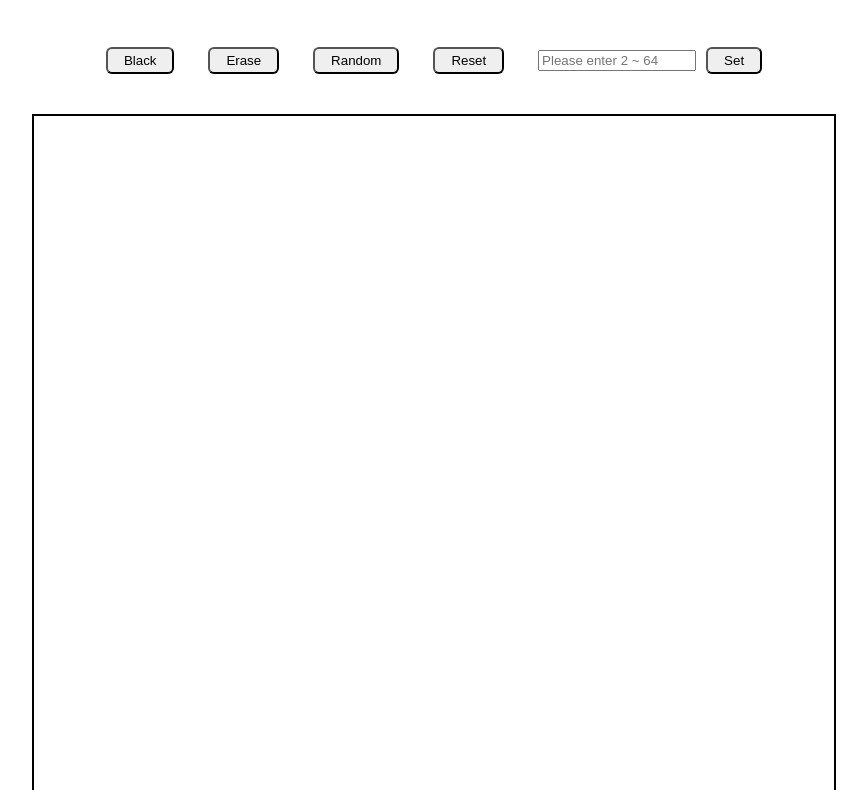
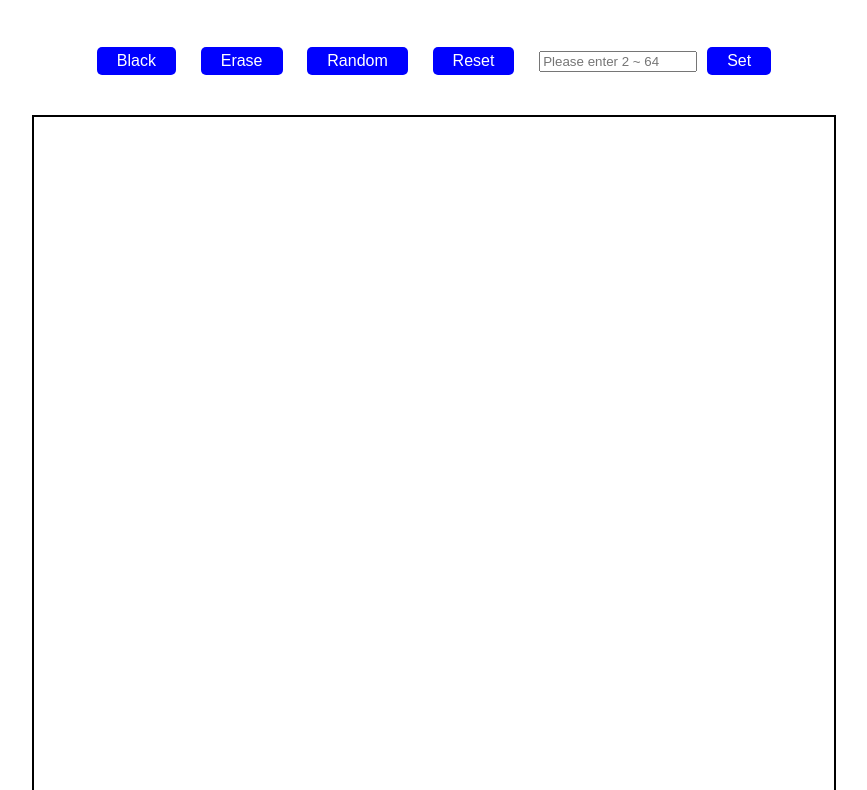
Before and after one commit to HaoZ124/ETCH-A-SKETCH, a plain HTML site: page index.html in a window 1280 px wide. Shown: the part 81-871 px from the top of the page, without its empty margins (206-1073 px from the left). Drawn offline with Linux system fonts and the light colour scheme.

Commit message:
Finished the project

```diff
--- a/app.js
+++ b/app.js
@@ -1,10 +1,11 @@
 const button1 = document.querySelector('.setNumber');
-var color = '';
+var color = 'black';
+
 //Ask user to enter number of boxes on each side
 
 
 //Add div to the container
-function createBox(size) {
+function createBox(size, color) {
     var container = document.querySelector('.container');
     var square = container.querySelectorAll('div');
     square.forEach((div) => div.remove());
@@ -12,7 +13,7 @@ function createBox(size) {
     container.style.gridTemplateRows = `repeat(${size}, 1fr)`;
     for (var i = 0; i < (size ** 2); i++) {
         var box = document.createElement('div');
-        box.addEventListener('mouseenter', drawing(color));
+        box.addEventListener('mouseenter', drawing);
         container.insertAdjacentElement('beforeend', box);
     };
 }
@@ -25,8 +26,22 @@ function sizing(x) {
     }
 }
 
-function drawing(color) {
-    this.style.backgroundColor = 'color';
+function drawing() {
+    if (color === 'random') {
+        this.style.backgroundColor = '#' + Math.floor(Math.random() * 16777215).toString(16);
+    }
+    this.style.backgroundColor = color;
+
 }
 
-//Set hovering to the div
+function changeColor(choice) {
+    color = choice
+}
+
+const reset = document.querySelector('#reset');
+reset.addEventListener('click', function() {
+        var container = document.querySelector('.container');
+        var square = container.querySelectorAll('div');
+        square.forEach((div) => div.style.backgroundColor = 'white');
+    })
+    //Set hovering to the div
--- a/index.html
+++ b/index.html
@@ -15,9 +15,9 @@
 
 
         <div class="buttons">
-            <button id="black">Black</button>
-            <button id="erase">Erase</button>
-            <button id="random">Random</button>
+            <button id="black" onclick="changeColor('black')">Black</button>
+            <button id="erase" onclick="changeColor('white')">Erase</button>
+            <button id="random" onclick="changeColor('random')">Random</button>
             <button id="reset">Reset</button>
             <div class="size"><input type='number' id="userInput" placeholder="Please enter 2 ~ 64" value="" min="2" max="64" onchange="sizing(this.value)"><button class="setNumber">Set</button></div>
 
--- a/style.css
+++ b/style.css
@@ -25,6 +25,37 @@ body {
 }
 
 button {
-    border-radius: 6px;
-    padding: 4px 16px;
+    position: relative;
+    background-color: blue;
+    border: none;
+    font-size: 16px;
+    color: #FFFFFF;
+    padding: 5px 20px;
+    text-align: center;
+    -webkit-transition-duration: 0.4s;
+    transition-duration: 0.4s;
+    text-decoration: none;
+    overflow: hidden;
+    cursor: pointer;
+    border-radius: 5px;
 }
+
+button:after {
+    content: "";
+    background: blueviolet;
+    display: block;
+    position: absolute;
+    padding-top: 300%;
+    padding-left: 350%;
+    margin-left: -20px!important;
+    margin-top: -120%;
+    opacity: 0;
+    transition: all 0.8s
+}
+
+button:active:after {
+    padding: 0;
+    margin: 0;
+    opacity: 1;
+    transition: 0s
+}
```
